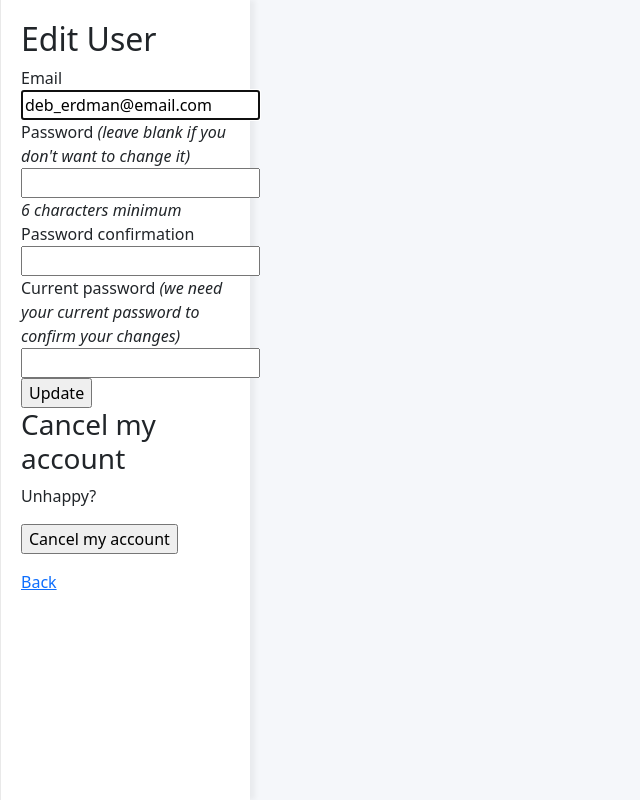
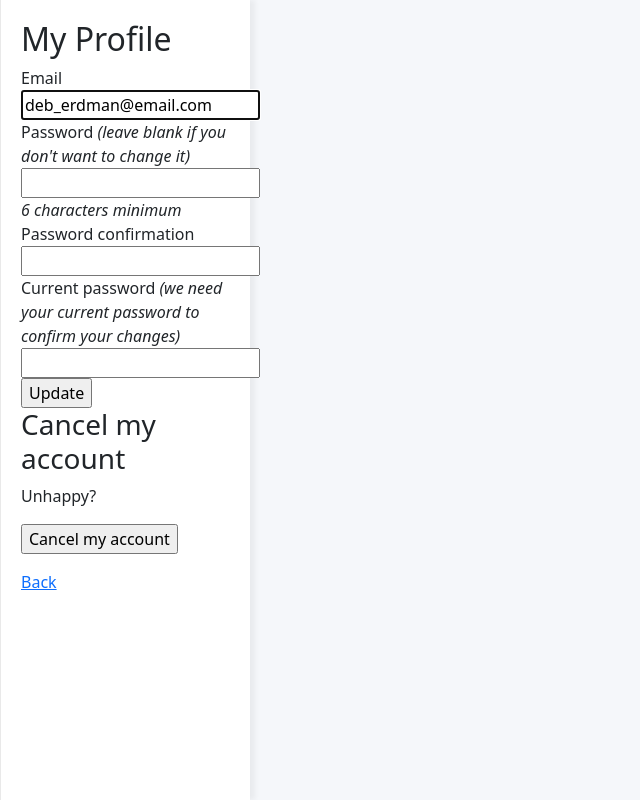
Before and after one commit to onesneakymofo/TrophyGPS, a Rails app: page /users/edit in a window 1280 px wide. Shown: the whole page, without its empty margins (0-640 px from the left). Run offline with Rails 7, Linux system fonts and the light colour scheme; a user stored in the database is signed in; style sheets or scripts are compiled from the project's sources; parts of the project's set-up code (start-up, migrations or seed data) failed here and were passed over; some libraries are stand-ins or nearby versions.

```diff
--- a/app/views/devise/registrations/_edit.html.erb
+++ b/app/views/devise/registrations/_edit.html.erb
@@ -1,4 +1,4 @@
-<h2>Edit <%= resource_name.to_s.humanize %></h2>
+<h2>My Profile</h2>
 
 <%= form_for(resource, as: resource_name, url: registration_path(resource_name), html: { method: :put }) do |f| %>
   <%= devise_error_messages! %>
@@ -7,10 +7,6 @@
     <%= f.label :email %><br />
     <%= f.email_field :email, autofocus: true %>
   </div>
-
-  <% if devise_mapping.confirmable? && resource.pending_reconfirmation? %>
-    <div>Currently waiting confirmation for: <%= resource.unconfirmed_email %></div>
-  <% end %>
 
   <div class="field">
     <%= f.label :password %> <i>(leave blank if you don't want to change it)</i><br />
```
Also changed, not shown: 2 other files.
